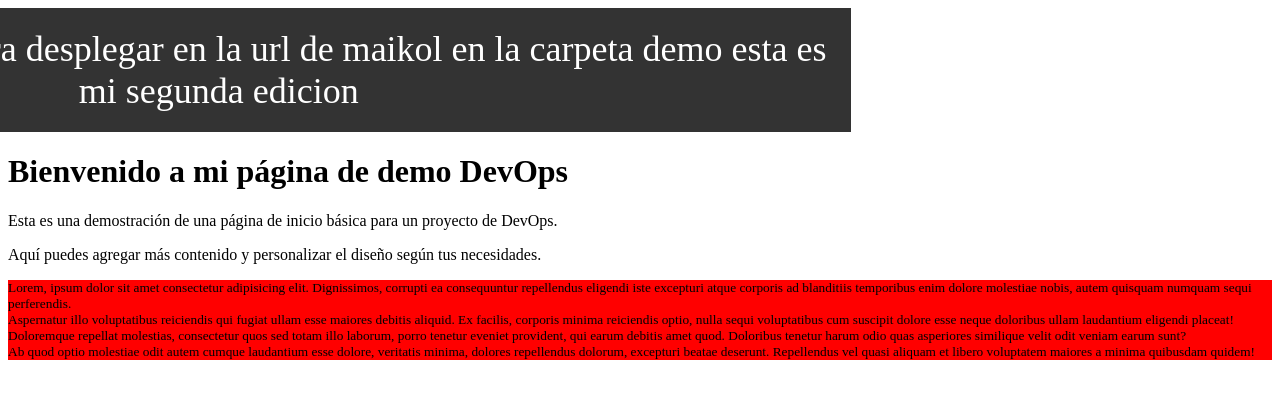
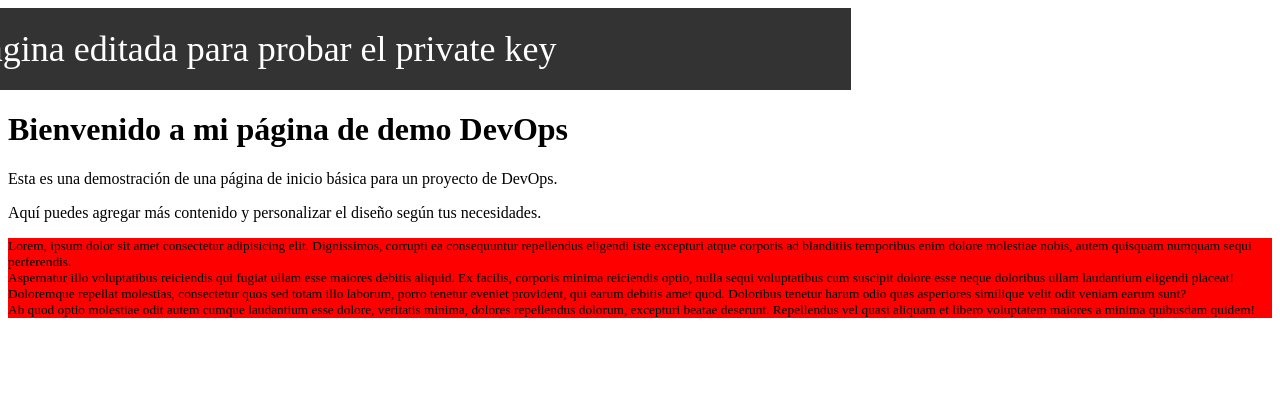
Before and after one commit to Manuel1286/pagina-web, a plain HTML site: page index.html in a window 1280 px wide. Drawn offline with Linux system fonts and the light colour scheme.

Commit message:
Update index.html

```diff
--- a/index.html
+++ b/index.html
@@ -30,7 +30,7 @@
 </head>
 <body>
   <div id="banner">
-    Hola, esta es mi pagina para desplegar en la url de maikol en la carpeta demo esta es mi segunda edicion
+    Hola, pagina editada para probar el private key
   </div>
 
   <h1>Bienvenido a mi página de demo DevOps</h1>
```
